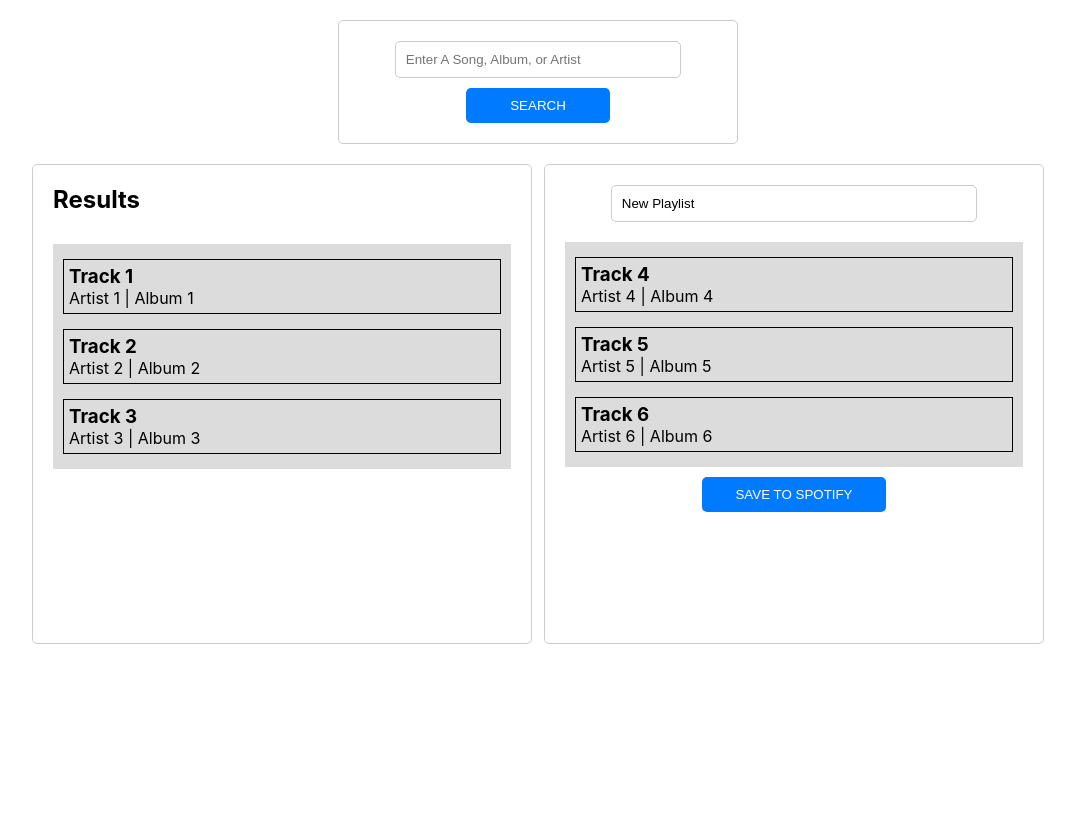
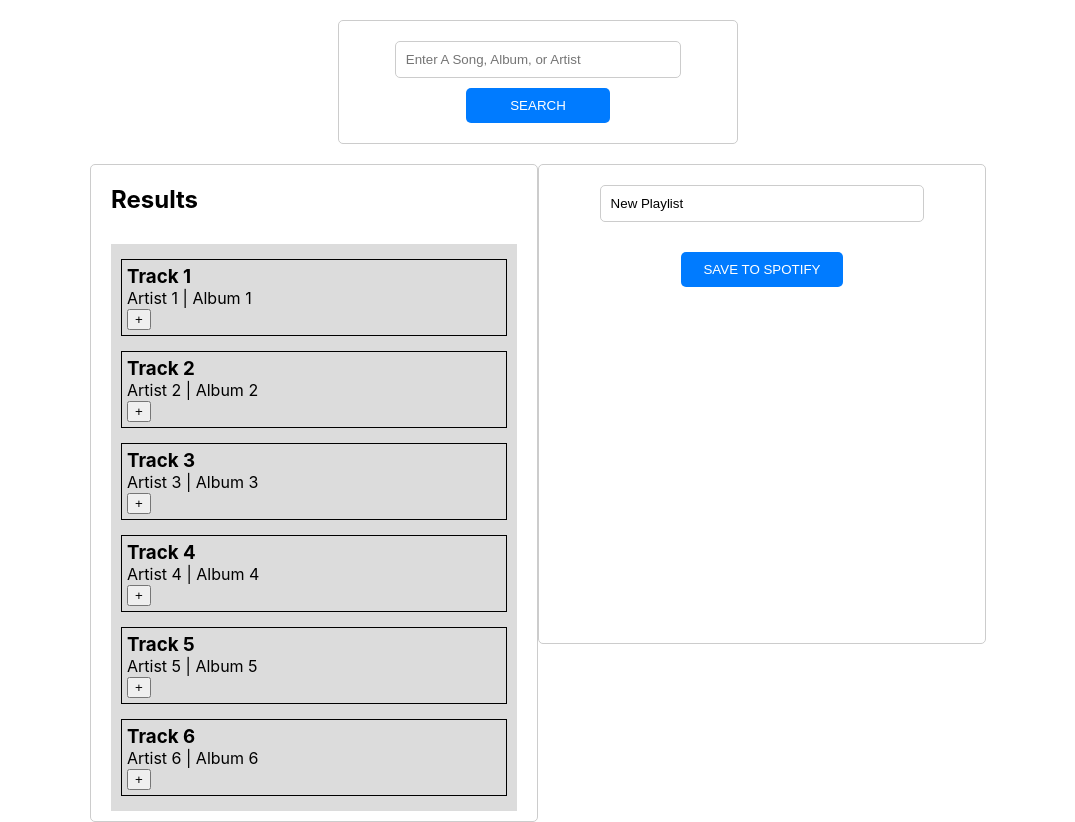
Before and after one commit to andersonhall/jammming, a React (Create React App) app: page / in a window 1280 px wide. Shown: the whole page, without its empty margins (102-1177 px from the left). Before the commit the page ends 800 px from the top, so only its background shows below. Built offline with nearby package versions, Linux system fonts and the light colour scheme.

Commit message:
add ability to move tracks to playlist + some refactoring

```diff
--- a/src/App.css
+++ b/src/App.css
@@ -28,12 +28,21 @@
   color: #61dafb;
 }
 
-.searchResults {
+.saveBtn {
+  padding: 10px;
+  background-color: #007bff;
+  color: white;
+  width: 40%;
+  border: none;
+  border-radius: 5px;
+  cursor: pointer;
+}
+
+main {
   display: flex;
-  flex-wrap: wrap;
-  justify-content: center;
+  justify-content: space-around;
   align-items: flex-start;
-  max-width: 80%;
+  max-width: 70%;
   margin: 0 auto;
 }
 
--- a/src/App.js
+++ b/src/App.js
@@ -1,16 +1,55 @@
 import './App.css';
+import './SearchResults/SearchResults.module.css';
+import './Playlist/Playlist.module.css';
 import SearchBar from './SearchBar/SearchBar';
 import SearchResults from './SearchResults/SearchResults';
 import Playlist from './Playlist/Playlist';
+import { useState } from 'react';
 
 function App() {
+  const [searchTracks, setSearchTracks] = useState([
+    { id: 1, name: 'Track 1', artist: 'Artist 1', album: 'Album 1' },
+    { id: 2, name: 'Track 2', artist: 'Artist 2', album: 'Album 2' },
+    { id: 3, name: 'Track 3', artist: 'Artist 3', album: 'Album 3' },
+    { id: 4, name: 'Track 4', artist: 'Artist 4', album: 'Album 4' },
+    { id: 5, name: 'Track 5', artist: 'Artist 5', album: 'Album 5' },
+    { id: 6, name: 'Track 6', artist: 'Artist 6', album: 'Album 6' },
+  ]);
+
+  const [playlist, setPlaylist] = useState({
+    playlistName: 'New Playlist',
+    tracks: [],
+  });
+
+  const moveToPlaylist = track => {
+    if (playlist.tracks.some(t => t.id === track.id)) {
+      console.log('Track already in playlist');
+      return;
+    }
+    setPlaylist({
+      ...playlist,
+      tracks: [...playlist.tracks, track],
+    });
+  };
+
+  const removeFromPlaylist = track => {
+    setPlaylist({
+      ...playlist,
+      tracks: playlist.tracks.filter(t => t.id !== track.id),
+    });
+  };
+
   return (
     <div className='App'>
       <SearchBar />
-      <div className='searchResults'>
-        <SearchResults />
-        <Playlist />
-      </div>
+      <main>
+        <SearchResults
+          className='searchResults'
+          tracks={searchTracks}
+          onSelectTrack={moveToPlaylist}
+        />
+        <Playlist playlist={playlist} onSelectTrack={removeFromPlaylist} />
+      </main>
     </div>
   );
 }
--- a/src/Playlist/Playlist.js
+++ b/src/Playlist/Playlist.js
@@ -1,28 +1,18 @@
-import React, { useState, useEffect } from 'react';
+import React from 'react';
 import styles from './Playlist.module.css';
 import Tracklist from '../Tracklist/Tracklist';
 
-const Playlist = () => {
-  const [playlist, setPlaylist] = useState({});
-  // dummy data
-  const dummyPlaylist = {
-    playlistName: 'New Playlist',
-    tracks: [
-      { id: 1, name: 'Track 4', artist: 'Artist 4', album: 'Album 4' },
-      { id: 2, name: 'Track 5', artist: 'Artist 5', album: 'Album 5' },
-      { id: 3, name: 'Track 6', artist: 'Artist 6', album: 'Album 6' },
-    ],
-  };
-
-  useEffect(() => {
-    setPlaylist(dummyPlaylist);
-  }, []);
-
+const Playlist = props => {
   return (
     <form>
-      <input defaultValue={playlist.playlistName} />
-      <Tracklist tracks={playlist.tracks} name={playlist.playlistName} />
-      <button className={styles.playlistSave}>SAVE TO SPOTIFY</button>
+      <input defaultValue={props.playlist.playlistName} />
+      <Tracklist
+        tracks={props.playlist.tracks}
+        name={props.playlist.playlistName}
+        onSelectTrack={props.onSelectTrack}
+        icon='-'
+      />
+      <button className='saveBtn'>SAVE TO SPOTIFY</button>
     </form>
   );
 };
--- a/src/Playlist/Playlist.module.css
+++ b/src/Playlist/Playlist.module.css
@@ -19,13 +19,3 @@
   border: 1px solid #ccc;
   border-radius: 5px;
 }
-
-.playlistSave {
-  padding: 10px;
-  background-color: #007bff;
-  color: white;
-  width: 40%;
-  border: none;
-  border-radius: 5px;
-  cursor: pointer;
-}
--- a/src/SearchResults/SearchResults.js
+++ b/src/SearchResults/SearchResults.js
@@ -1,25 +1,12 @@
-import React, { useState, useEffect } from 'react';
+import React from 'react';
 import styles from './SearchResults.module.css';
 import Tracklist from '../Tracklist/Tracklist';
 
-const SearchResults = () => {
-  const [searchTracks, setSearchTracks] = useState([]);
-
-  // dummy data
-  const dummyTracks = [
-    { id: 1, name: 'Track 1', artist: 'Artist 1', album: 'Album 1' },
-    { id: 2, name: 'Track 2', artist: 'Artist 2', album: 'Album 2' },
-    { id: 3, name: 'Track 3', artist: 'Artist 3', album: 'Album 3' },
-  ];
-
-  useEffect(() => {
-    setSearchTracks(dummyTracks);
-  }, []);
-
+const SearchResults = props => {
   return (
     <div className={styles.searchResults}>
       <h2>Results</h2>
-      <Tracklist tracks={searchTracks} />
+      <Tracklist tracks={props.tracks} onSelectTrack={props.onSelectTrack} icon='+' />
     </div>
   );
 };
--- a/src/SearchResults/SearchResults.module.css
+++ b/src/SearchResults/SearchResults.module.css
@@ -1,4 +1,4 @@
-.searchResults{
+.searchResults {
   display: flex;
   flex-direction: column;
   margin: 0 auto;
--- a/src/Track/Track.js
+++ b/src/Track/Track.js
@@ -1,13 +1,21 @@
 import React from 'react';
 import styles from './Track.module.css';
 
-const Track = ({ track }) => {
+const Track = props => {
+  const handleClick = event => {
+    event.preventDefault();
+    props.onSelectTrack(props.track);
+  };
+
   return (
     <div className={styles.track}>
-      <h3>{track.name}</h3>
+      <h3>{props.track.name}</h3>
       <p>
-        {track.artist} | {track.album}
+        {props.track.artist} | {props.track.album}
       </p>
+      <button id={props.track.id} onClick={handleClick}>
+        {props.icon}
+      </button>
     </div>
   );
 };
--- a/src/Tracklist/Tracklist.js
+++ b/src/Tracklist/Tracklist.js
@@ -2,11 +2,18 @@
 import styles from './Tracklist.module.css';
 import Track from '../Track/Track';
 
-const Tracklist = ({ tracks = [] }) => {
+const Tracklist = props => {
   return (
     <div className={styles.tracklist}>
-      {tracks.map(track => {
-        return <Track track={track} key={track.id} />;
+      {props.tracks.map(track => {
+        return (
+          <Track
+            track={track}
+            key={track.id}
+            onSelectTrack={props.onSelectTrack}
+            icon={props.icon}
+          />
+        );
       })}
     </div>
   );
```
Lines whose indentation alone changed are shown as unchanged.
